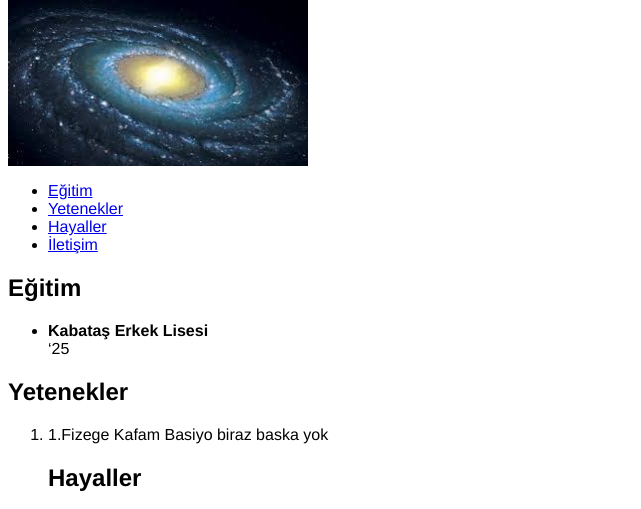
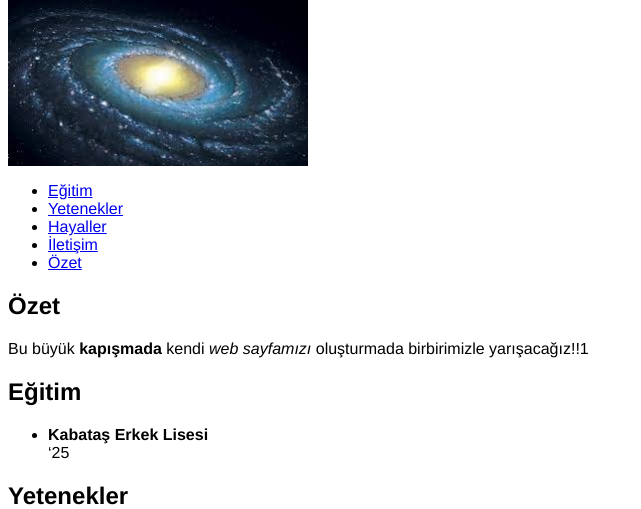
Before and after one commit to KelBob-1/KELbob, a plain HTML site: page index.html in a window 1280 px wide. Shown: the part 66-575 px from the top of the page, without its empty margins (0-641 px from the left). Drawn offline with Linux system fonts and the light colour scheme.

Commit message:
Update index.html

```diff
--- a/index.html
+++ b/index.html
@@ -14,12 +14,27 @@
             <li><a href="#skills">Yetenekler</a></li>
             <li><a href=“#dreams”>Hayaller</a></li>
             <li><a href="#contact">İletişim</a></li>
+            <li><a href="#summary">Özet</a></li>
 
         </ul>
     </nav>
 </header>
 <main>
     <article>
+	    <section id= "summary">
+		       <h2>
+                Özet
+            </h2>
+            <p>
+                Bu büyük <b>kapışmada</b> kendi <i>web sayfamızı</i> oluşturmada birbirimizle yarışacağız!!1
+            </p>
+        </section>
+
+
+
+
+
+
         <section id="education">
             <h2>Eğitim</h2>
             <ul>
```
